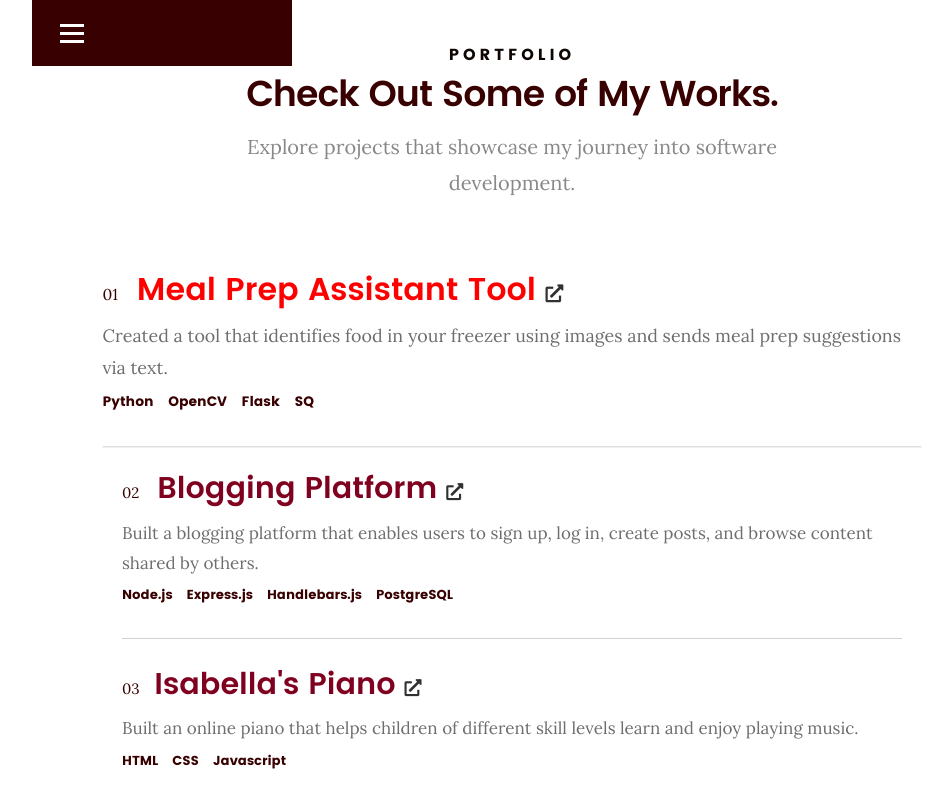
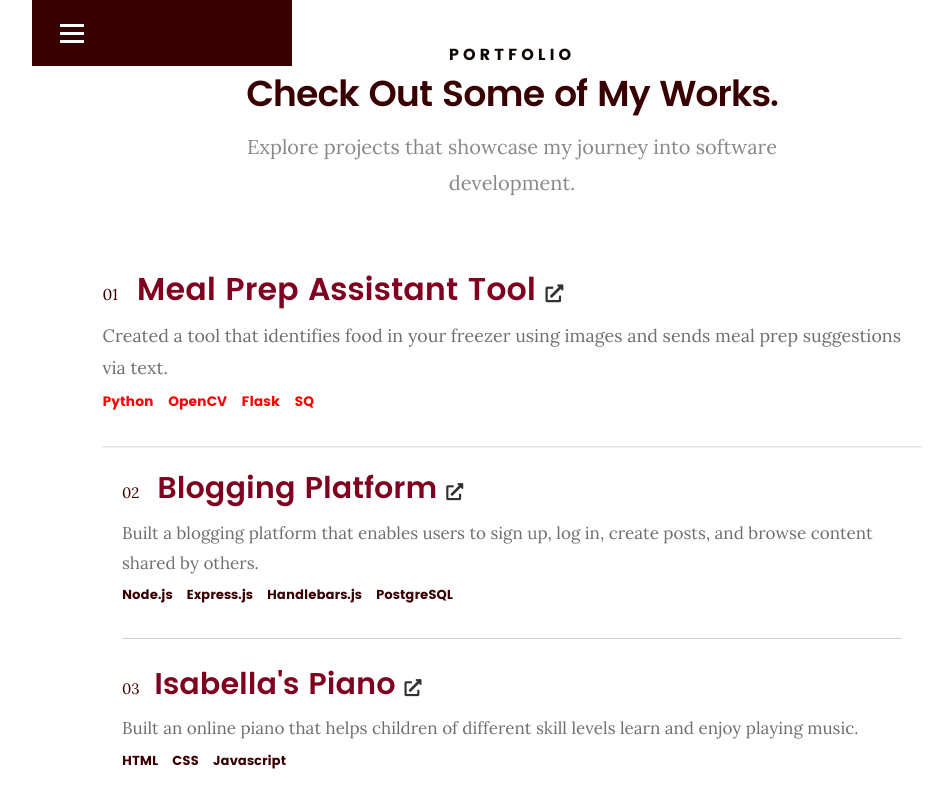
Before and after one commit to Samuelthenm/Portfolio, a plain HTML site: page index.html in a window 1280 px wide. In both pictures the pointer is over the element 640 px from the left and 4746 px from the top of the page. Shown: the part 4346-5146 px from the top of the page, without its empty margins (128-1080 px from the left). Drawn offline with Linux system fonts and the light colour scheme.

Commit message:
Update main.css

```diff
--- a/css/main.css
+++ b/css/main.css
@@ -98,7 +98,7 @@ body {
   transform: scale(1.05); /* Slightly scale up on hover */
 }
 
-.project:hover .project-title {
+.project:hover .project-title .project-tech {
   color: #FF0000; /* Change color to red when the project is hovered */
 }
 
```
